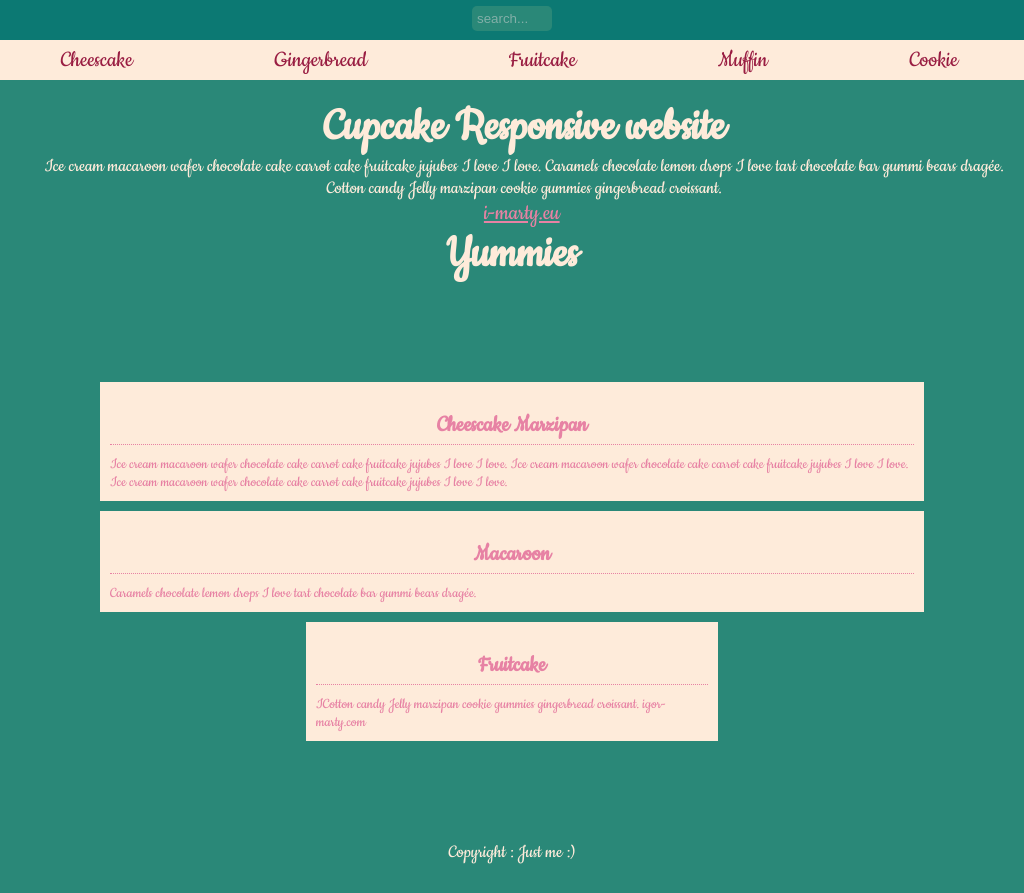
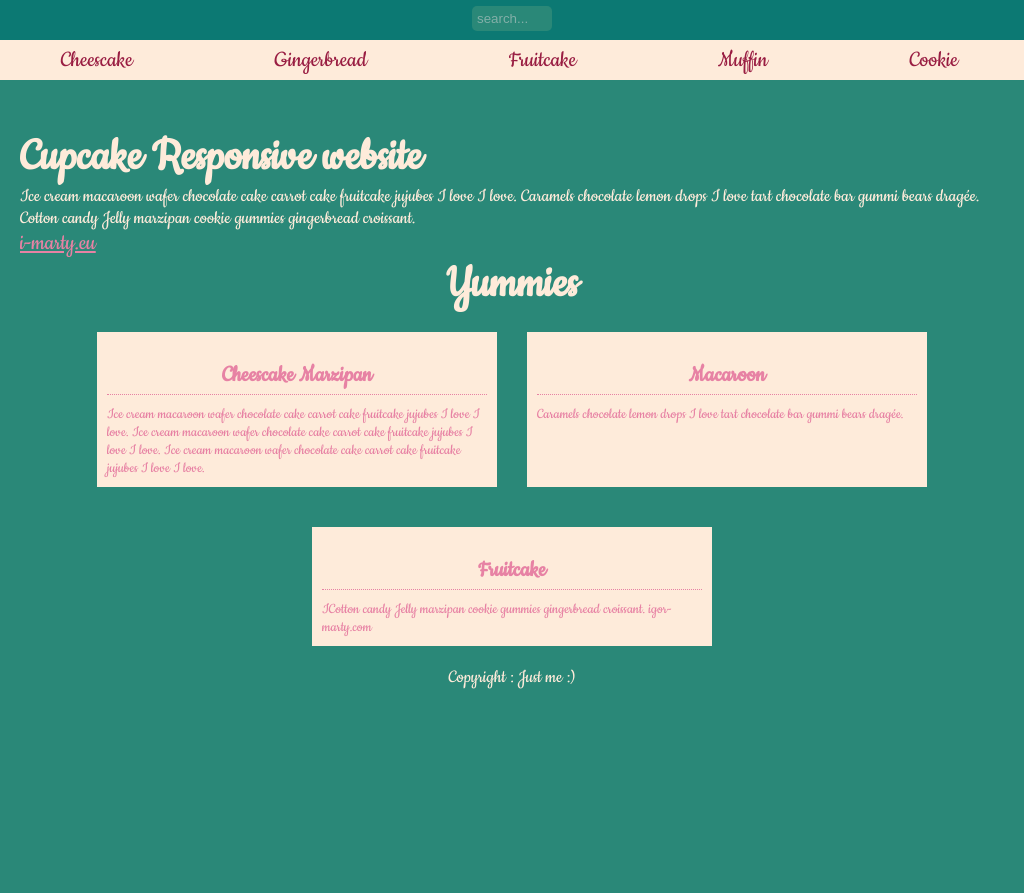
Before and after one commit to enamis/cupCake, a plain HTML site: page cupCake/index.html in a window 1024 px wide. After the commit the page ends 800 px from the top, so only its background shows below. Drawn offline with Linux system fonts and the light colour scheme.

Commit message:
Add files via upload

```diff
--- a/cupCake/cupCake.css
+++ b/cupCake/cupCake.css
@@ -175,30 +175,38 @@ footer{
         visibility: hidden;
     }
     .tablet{
+        margin-top: 50px;
+        padding-left: 0;
+
         display: flex;
         flex-direction: row-reverse;
+        justify-content: space-between;
+
+    }
+    .tablet div{
+        text-align: left;
     }
 
-    /*section  {
+    section  {
         display: flex;
         justify-content: center;
         gap: 30px;
 
 
-    }*/
-    section div article{
-        width: 50%;
+    }
+    section  article{
+        width: 400px;
 
     }
     section{
-        margin: 100px;
+        display: flex;
+        /*revenir a la ligne*/
+        flex-wrap: wrap;
+        justify-content: center;
+        margin: 10px;
 
     }
-    .lastbox{
-        margin-left: auto;
-        margin-right: auto;
-        width: 50%;
-    }
+
     .barre{
         visibility: visible;
         justify-content: space-around;
--- a/cupCake/index.html
+++ b/cupCake/index.html
@@ -33,7 +33,7 @@
                 <div>
                     <h1>Cupcake Responsive website</h1>
                     <p>Ice cream macaroon wafer chocolate cake carrot cake fruitcake jujubes I love I love.  Caramels chocolate lemon drops I love tart chocolate bar  gummi bears dragée.
-                      <br>  Cotton candy Jelly marzipan cookie gummies gingerbread croissant. <br><a class="igor" href="https://i-marty.eu">i-marty.eu</a>
+                    Cotton candy Jelly marzipan cookie gummies gingerbread croissant. <br><a class="igor" href="https://i-marty.eu">i-marty.eu</a>
                     </p>
                 </div>
             </div>
```
